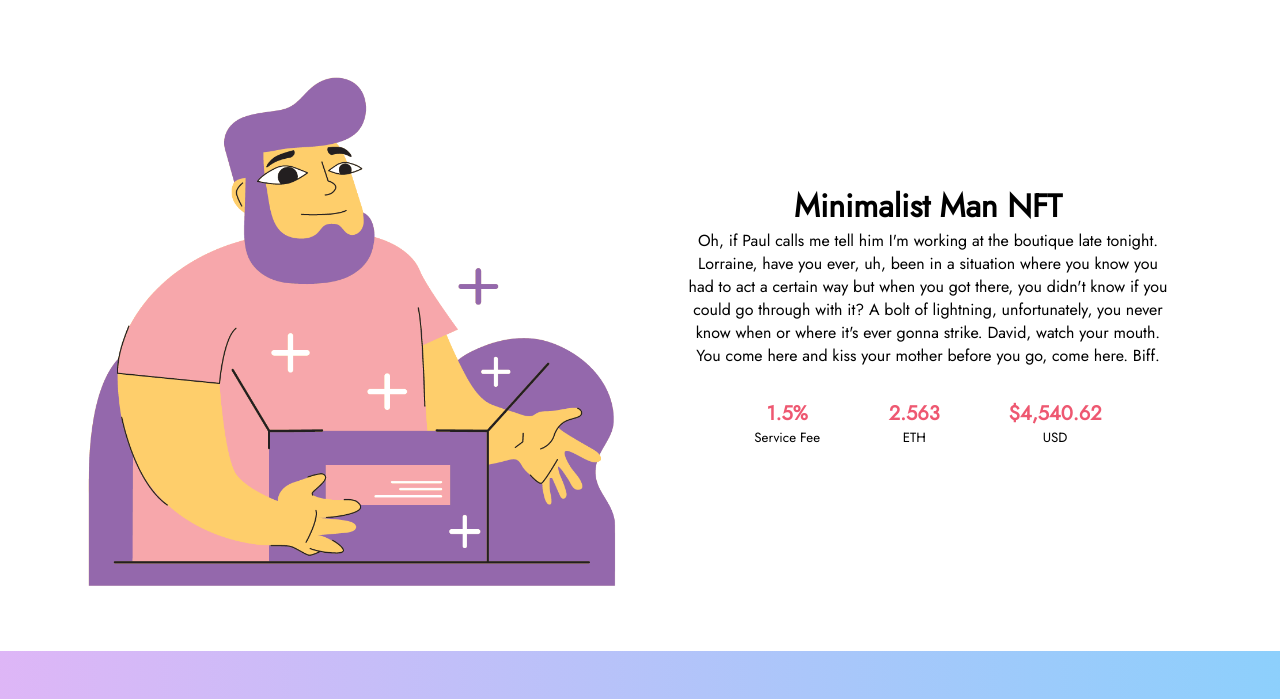
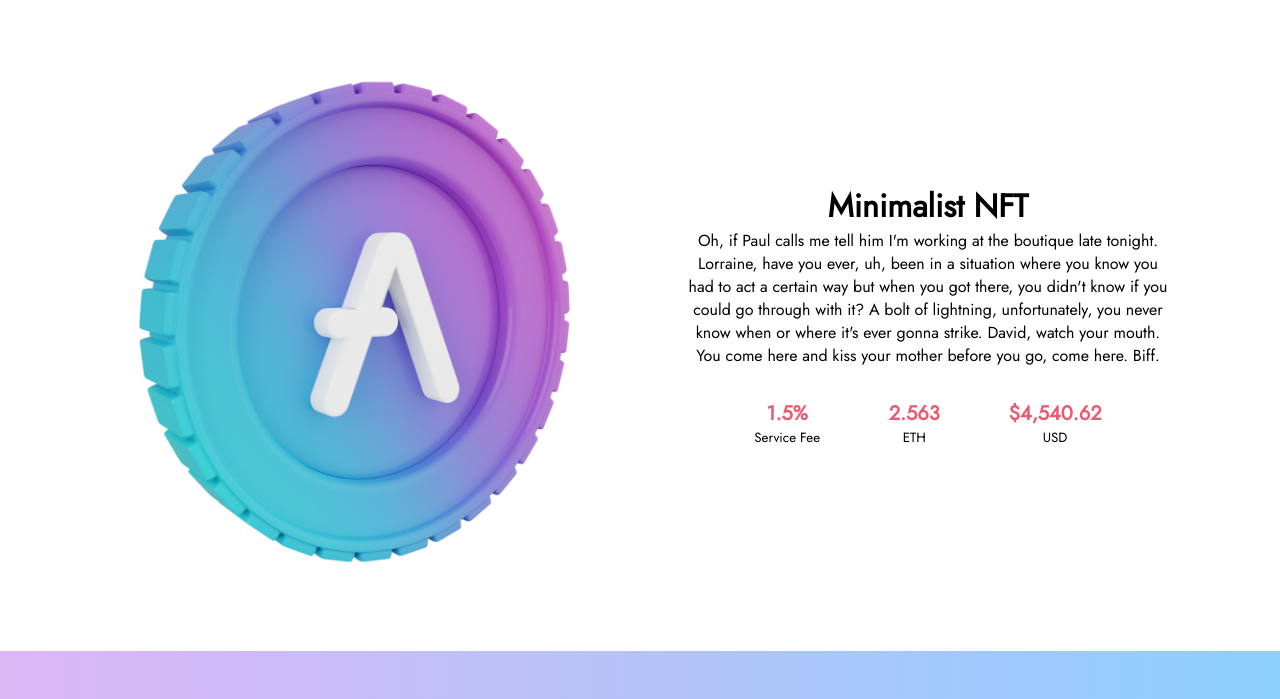
Before and after one commit to grlcodr/nft-auction, a plain HTML site: page index.html in a window 1280 px wide. Shown: the part 79-778 px from the top of the page. Drawn offline with nearby package versions, Linux system fonts and the light colour scheme.

Commit message:
changed main img, added readme

```diff
--- a/index.html
+++ b/index.html
@@ -41,9 +41,9 @@
   <main>
     <div class="main-container">
       <div class="nft-container">
-        <img src="assets/nft-example.png" class="main-img" alt="NFT Example">
+        <img src="assets/aave.png" class="main-img animate__animated" alt="NFT Example">
         <div class="main-text">
-          <h1>Minimalist Man NFT</h1>
+          <h1>Minimalist NFT</h1>
           <p>Oh, if Paul calls me tell him I'm working at the boutique late tonight. Lorraine, have you ever, uh, been in a situation where you know you had to act a certain way but when you got there, you didn't know if you could go through with it? A bolt of lightning, unfortunately, you never know when or where it's ever gonna strike. David, watch your mouth. You come here and kiss your mother before you go, come here. Biff.</p>
           <div class="nft-details">
             <div class="service-fee">
```
Also changed, not shown: assets/aave.png (added), assets/site.webmanifest (deleted), 1 other file.
